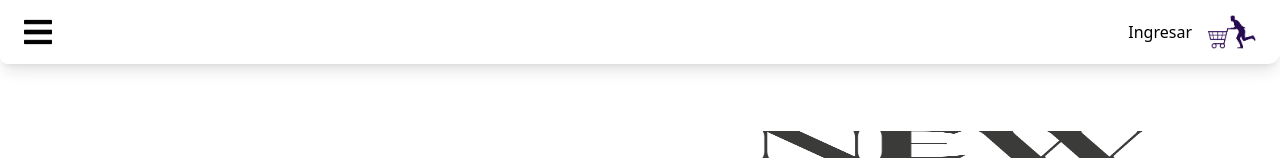
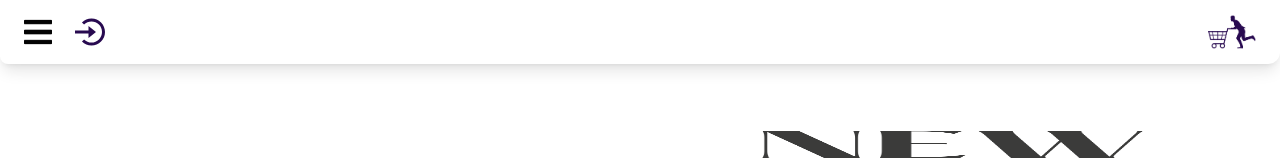
Before and after one commit to MoruApp9/MoruApp-Front, a React (Vite) app in the folder moru-app/: page / in a window 1280 px wide. Shown: the top 160 px of the page. Built offline with nearby package versions, Linux system fonts and the light colour scheme.

Commit message:
login icon

```diff
--- a/moru-app/src/components/Nav.jsx
+++ b/moru-app/src/components/Nav.jsx
@@ -1,4 +1,3 @@
-import { useState } from "react"
 //TODO usar iconos de react
 import shoppingIcon from "../images/icons/carrito-de-compras.png"
 import sandwichIcon from "../images/icons/sandwich-icon.jpg"
@@ -8,7 +7,10 @@ import countIcon from '../images/icons/count.svg'
 //import logoutIcon from '../images/icons/logout.svg'
 import publishIcon from '../images/icons/publish.svg'
 import supportIcon from '../images/icons/support.svg'
+import { BiLogInCircle } from 'react-icons/bi';
+
 import { Link } from "react-router-dom"
+import { useState } from "react"
 
 import { useAuth0 } from '@auth0/auth0-react'
 import { LogOutButton } from '../components/LogOut'
@@ -21,19 +23,19 @@ const Nav = () => {
   return (
     <nav className="flex flex-col sticky top-0  bg-white  z-50">
       <div className="flex justify-between w-full items-center px-6 py-2 shadow-lg rounded-bl-lg rounded-br-xl ">
+
+        <div className="flex items-center space-x-5">
         <button onClick={() => {setOpenMenu(true)}}>
           <img className="w-7" src={sandwichIcon} alt="sandwichIcon" />
         </button>
-
-        <div className="flex items-center space-x-4">
           {
             isAuthenticated
             ? <LogOutButton />
-            : <button onClick={() => loginWithRedirect()}>Ingresar</button>
+            : <BiLogInCircle className="text-4xl text-purple-moru" />
           }
 
+      </div>
           <Link to="/carrito-de-compras"><img className="w-12" src={shoppingIcon} alt="shoppingIcon" /></Link>
-      </div>
 
         </div>
       <div onClick={() => {setOpenMenu(false)}} className={`${!openMenu && 'hidden'} bg-gray-600/50 min-h-screen w-full fixed backdrop-blur-sm`}></div>
```
